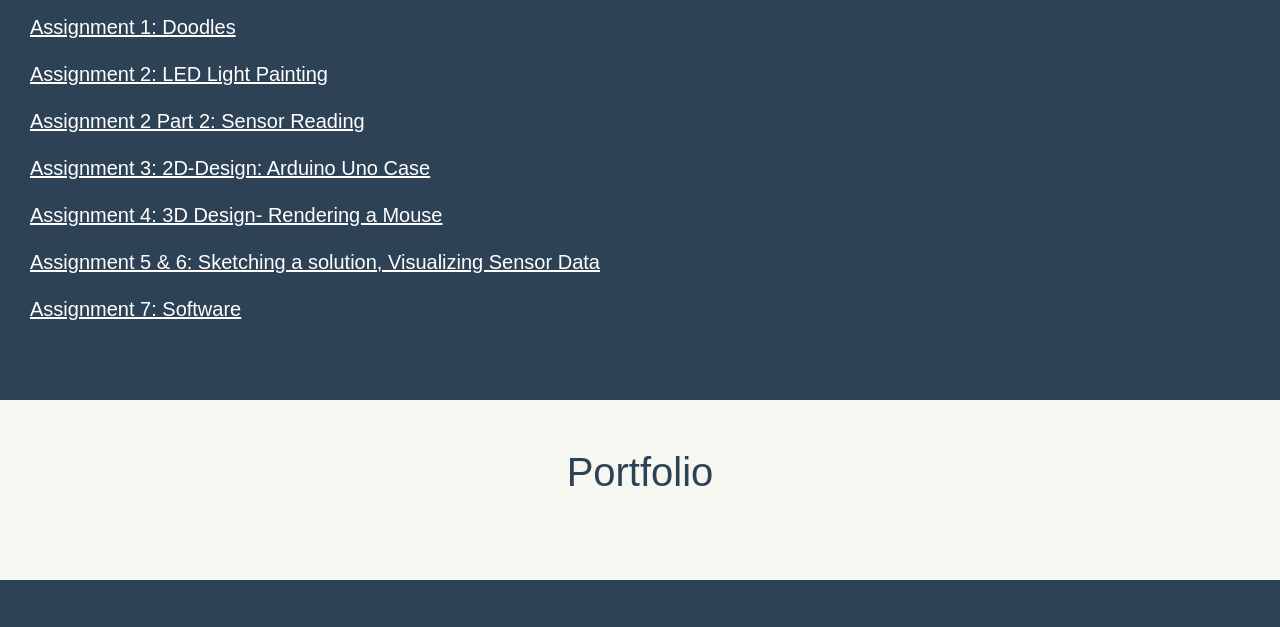
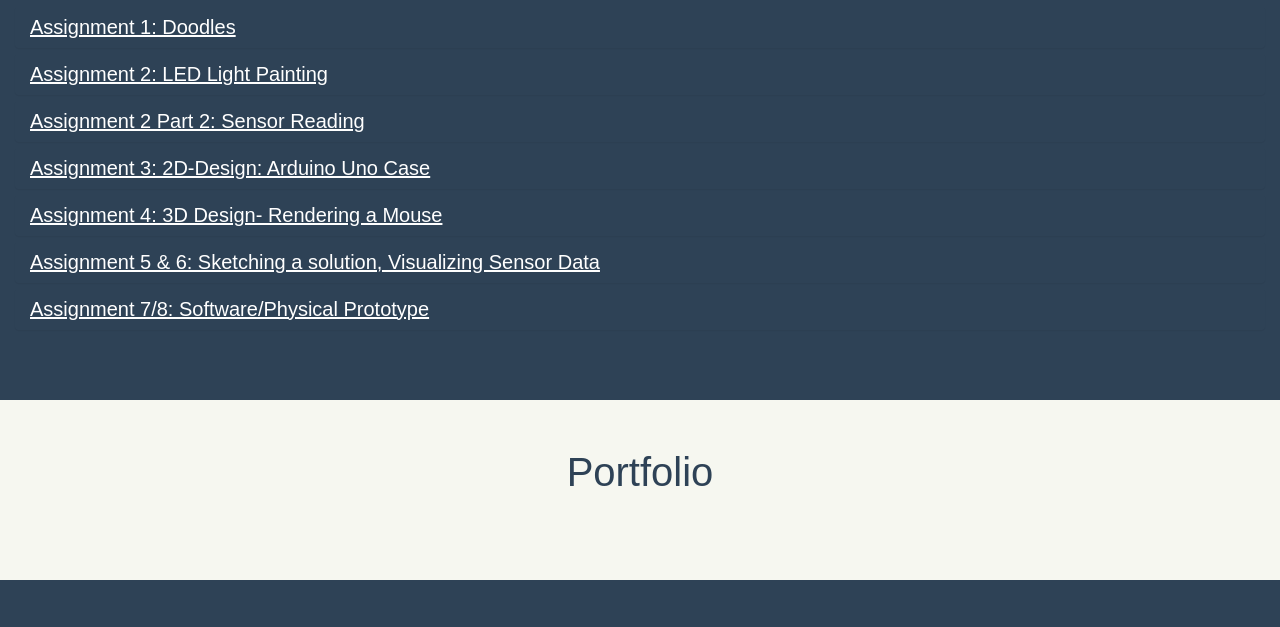
Before and after one commit to abapat/abapat.github.io, a website: page cse592.html in a window 1280 px wide. Shown: the part 893-1520 px from the top of the page. Drawn offline with nearby package versions, Linux system fonts and the light colour scheme.

Commit message:
adding assignment 8

```diff
--- a/cse592.html
+++ b/cse592.html
@@ -305,7 +305,7 @@ void loop() {
 								<div class="panel-heading" role="tab" id="heading6" style="background-color:transparent; color:#fff; text-align:left; border:none;">
 									<h4 class="panel-title" style="font-size:20px;">
 										<a role="button" data-toggle="collapse" data-parent="#accordion" href="#collapse6" aria-expanded="true" aria-controls="collapse6" style="text-decoration:underline;">
-										Assignment 7: Software
+										Assignment 7/8: Software/Physical Prototype
 										</a>
 									</h4>
 								</div>
```
